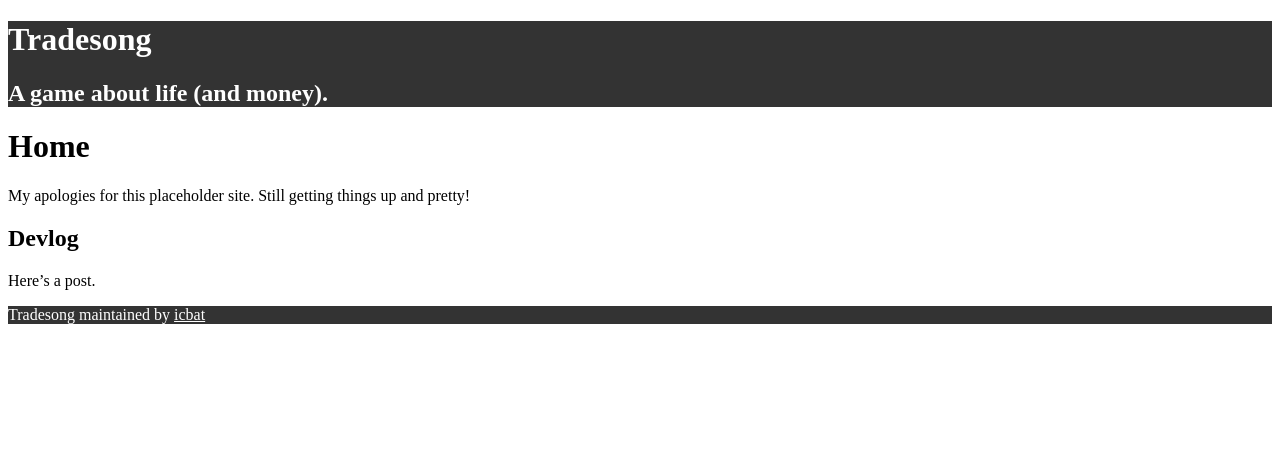
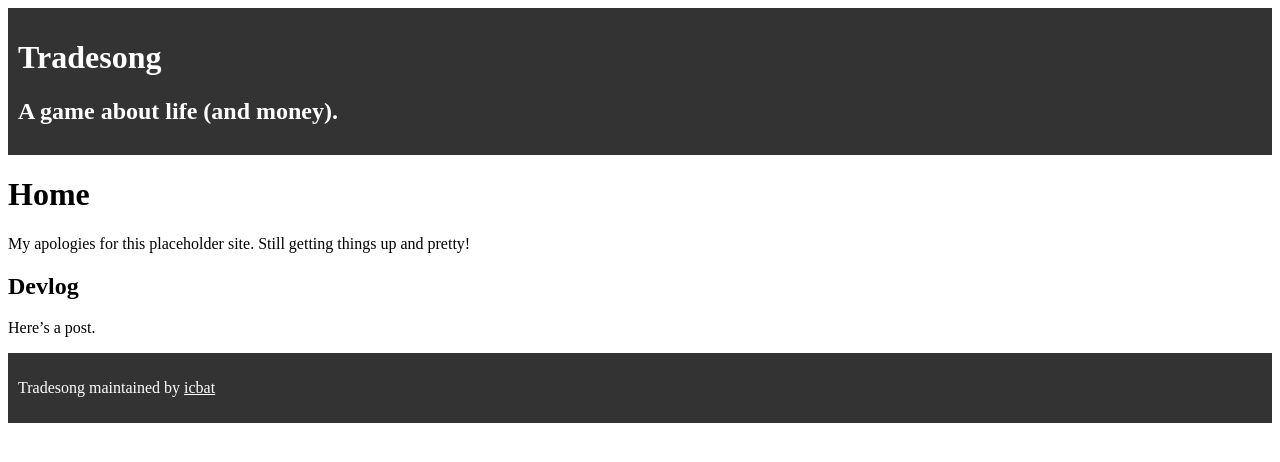
Before and after one commit to icbat/tradesong, a Jekyll site: the page built from index.markdown, in a window 1280 px wide. Shown: the top 462 px of the page. Built offline with Jekyll 4.4.1, drawn with Linux system fonts in a browser that asks for light colours.

Commit message:
playing with padding.

```diff
--- a/stylesheets/stylesheet.css
+++ b/stylesheets/stylesheet.css
@@ -1,6 +1,12 @@
+html {
+	margin:0;
+	padding:0;
+}
+
 header, footer	{
 	color: #fff;
 	background: #333;
+	padding:10px;
 }
 a {
 	color: #fff;
```
